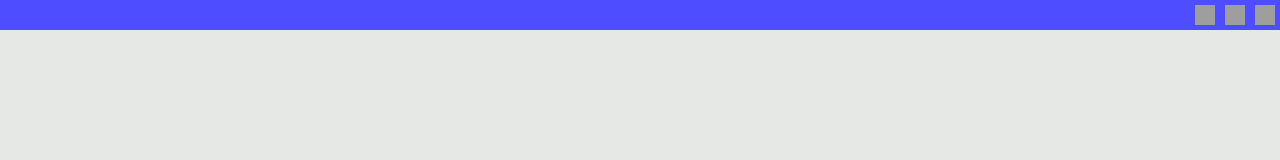
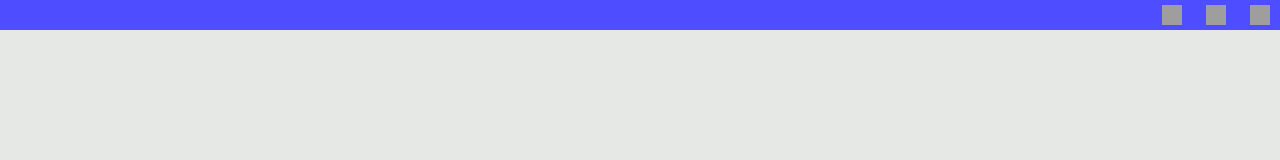
Before and after one commit to tomer-openfin/tomer-openfin.github.io, a website: page index.html in a window 1280 px wide. Drawn offline with Linux system fonts and the light colour scheme; grey boxes are pictures that could not be loaded.

Commit message:
better styling

```diff
--- a/index.html
+++ b/index.html
@@ -14,15 +14,15 @@
             <div id="title-bar">
                 <div id="title"></div>
                 <div id="buttons-wrapper">
+                    <div class="button" id="maximize-button">
+                        <img class="button-image" src="https://img.icons8.com/ios-glyphs/50/000000/full-screen.png">
+                    </div>
+                    <div class="button" id="minimize-button">
+                        <img class="button-image" src="https://img.icons8.com/material-outlined/24/000000/horizontal-line.png">
+                    </div>
                     <div class="button" id="close-button">
-                            <img class="button-image" src="https://img.icons8.com/windows/32/000000/multiply.png">
-                        </div>
-                        <div class="button" id="minimize-button">
-                            <img class="button-image" src="https://img.icons8.com/material-outlined/24/000000/horizontal-line.png">
-                        </div>
-                        <div class="button" id="maximize-button">
-                            <img class="button-image" src="https://img.icons8.com/ios-glyphs/50/000000/full-screen.png">
-                        </div>
+                        <img class="button-image" src="https://img.icons8.com/windows/32/000000/multiply.png">
+                    </div>
                 </div>
             </div>
         </div>
--- a/styles.css
+++ b/styles.css
@@ -24,10 +24,9 @@
 }
 
 #buttons-wrapper {
-    display: flex;
-    flex-direction: row-reverse;
-    flex-wrap: nowrap;
-    align-items: center;
+    display: inline-block;
+    position: relative;
+    float: right;
     -webkit-app-region: no-drag;
 }
 
@@ -35,7 +34,7 @@
     height: 20px;
     width: 20px;
     display: inline-block;
-    padding: 5px;
+    padding: 5px 10px;
 }
 
 .button:hover {
```
